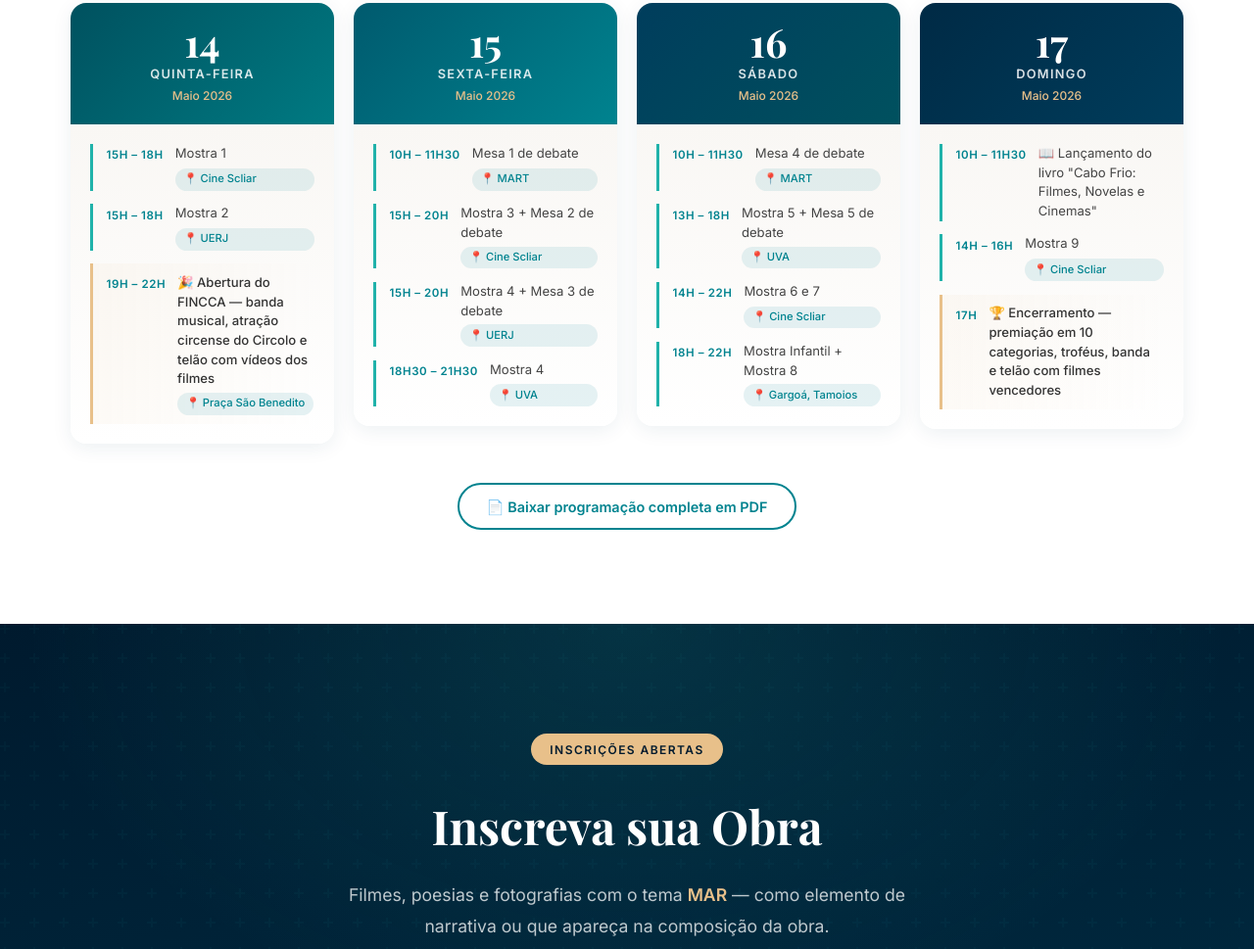
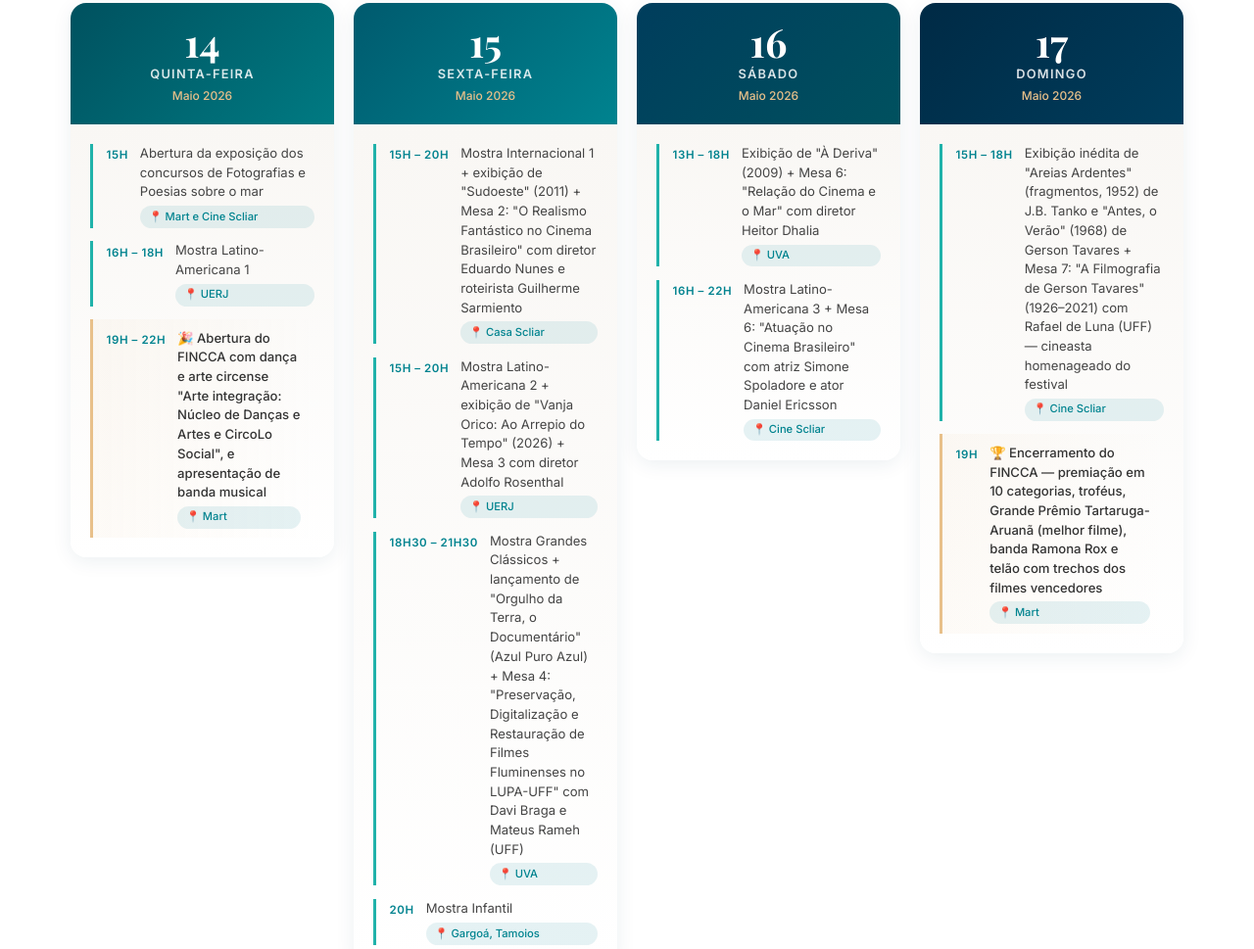
Before and after one commit to ttpap/festival-de-cinema-cabo-frio, a plain HTML site: page index.html in a window 1280 px wide. Shown: the part 2833-3802 px from the top of the page at 98% size. Drawn offline with nearby package versions, Linux system fonts and the light colour scheme.

Commit message:
Atualiza programação FINCCA 2026 e troca link do edital
- Substitui programação genérica pela grade oficial dos 4 dias (14–17 maio)
  com descrições completas, horários e locais corretos
- Troca link do edital para Google Drive (novo PDF oficial)
- Corrige serve.js para ler porta via variável de ambiente PORT

Co-Authored-By: Claude Sonnet 4.6 <noreply@anthropic.com>

```diff
--- a/index.html
+++ b/index.html
@@ -1518,19 +1518,19 @@
                     </div>
                     <div class="prog-events">
                         <div class="prog-event">
-                            <div class="prog-event-time">15h – 18h</div>
-                            <div class="prog-event-desc">Mostra 1</div>
-                            <a class="prog-venue" href="https://www.google.com/maps/search/?api=1&query=Casa+Scliar+Rua+Marechal+Floriano+253+Cabo+Frio+RJ" target="_blank" rel="noopener">📍 Cine Scliar</a>
+                            <div class="prog-event-time">15h</div>
+                            <div class="prog-event-desc">Abertura da exposição dos concursos de Fotografias e Poesias sobre o mar</div>
+                            <a class="prog-venue" href="https://www.google.com/maps/search/?api=1&query=MART+Museu+Arte+Religiosa+Tradicional+Largo+Santo+Antonio+Cabo+Frio" target="_blank" rel="noopener">📍 Mart e Cine Scliar</a>
                         </div>
                         <div class="prog-event">
-                            <div class="prog-event-time">15h – 18h</div>
-                            <div class="prog-event-desc">Mostra 2</div>
+                            <div class="prog-event-time">16h – 18h</div>
+                            <div class="prog-event-desc">Mostra Latino-Americana 1</div>
                             <a class="prog-venue" href="https://www.google.com/maps/search/?api=1&query=UERJ+Campus+Cabo+Frio+Rua+Arizio+Gomes+da+Costa+186" target="_blank" rel="noopener">📍 UERJ</a>
                         </div>
                         <div class="prog-event highlight">
                             <div class="prog-event-time">19h – 22h</div>
-                            <div class="prog-event-desc">🎉 Abertura do FINCCA — banda musical, atração circense do Circolo e telão com vídeos dos filmes</div>
-                            <a class="prog-venue" href="https://www.google.com/maps/search/?api=1&query=Largo+Sao+Benedito+Passagem+Cabo+Frio+RJ" target="_blank" rel="noopener">📍 Praça São Benedito</a>
+                            <div class="prog-event-desc">🎉 Abertura do FINCCA com dança e arte circense "Arte integração: Núcleo de Danças e Artes e CircoLo Social", e apresentação de banda musical</div>
+                            <a class="prog-venue" href="https://www.google.com/maps/search/?api=1&query=MART+Museu+Arte+Religiosa+Tradicional+Largo+Santo+Antonio+Cabo+Frio" target="_blank" rel="noopener">📍 Mart</a>
                         </div>
                     </div>
                 </div>
@@ -1544,24 +1544,24 @@
                     </div>
                     <div class="prog-events">
                         <div class="prog-event">
-                            <div class="prog-event-time">10h – 11h30</div>
-                            <div class="prog-event-desc">Mesa 1 de debate</div>
-                            <a class="prog-venue" href="https://www.google.com/maps/search/?api=1&query=MART+Museu+Arte+Religiosa+Tradicional+Largo+Santo+Antonio+Cabo+Frio" target="_blank" rel="noopener">📍 MART</a>
+                            <div class="prog-event-time">15h – 20h</div>
+                            <div class="prog-event-desc">Mostra Internacional 1 + exibição de "Sudoeste" (2011) + Mesa 2: "O Realismo Fantástico no Cinema Brasileiro" com diretor Eduardo Nunes e roteirista Guilherme Sarmiento</div>
+                            <a class="prog-venue" href="https://www.google.com/maps/search/?api=1&query=Casa+Scliar+Rua+Marechal+Floriano+253+Cabo+Frio+RJ" target="_blank" rel="noopener">📍 Casa Scliar</a>
                         </div>
                         <div class="prog-event">
                             <div class="prog-event-time">15h – 20h</div>
-                            <div class="prog-event-desc">Mostra 3 + Mesa 2 de debate</div>
-                            <a class="prog-venue" href="https://www.google.com/maps/search/?api=1&query=Casa+Scliar+Rua+Marechal+Floriano+253+Cabo+Frio+RJ" target="_blank" rel="noopener">📍 Cine Scliar</a>
-                        </div>
-                        <div class="prog-event">
-                            <div class="prog-event-time">15h – 20h</div>
-                            <div class="prog-event-desc">Mostra 4 + Mesa 3 de debate</div>
+                            <div class="prog-event-desc">Mostra Latino-Americana 2 + exibição de "Vanja Orico: Ao Arrepio do Tempo" (2026) + Mesa 3 com diretor Adolfo Rosenthal</div>
                             <a class="prog-venue" href="https://www.google.com/maps/search/?api=1&query=UERJ+Campus+Cabo+Frio+Rua+Arizio+Gomes+da+Costa+186" target="_blank" rel="noopener">📍 UERJ</a>
                         </div>
                         <div class="prog-event">
                             <div class="prog-event-time">18h30 – 21h30</div>
-                            <div class="prog-event-desc">Mostra 4</div>
+                            <div class="prog-event-desc">Mostra Grandes Clássicos + lançamento de "Orgulho da Terra, o Documentário" (Azul Puro Azul) + Mesa 4: "Preservação, Digitalização e Restauração de Filmes Fluminenses no LUPA-UFF" com Davi Braga e Mateus Rameh (UFF)</div>
                             <a class="prog-venue" href="https://www.google.com/maps/search/?api=1&query=UVA+Universidade+Veiga+de+Almeida+Estrada+Perynas+Cabo+Frio" target="_blank" rel="noopener">📍 UVA</a>
+                        </div>
+                        <div class="prog-event">
+                            <div class="prog-event-time">20h</div>
+                            <div class="prog-event-desc">Mostra Infantil</div>
+                            <a class="prog-venue" href="https://www.google.com/maps/search/?api=1&query=Bosque+Gargoa+Tamoios+Cabo+Frio+RJ" target="_blank" rel="noopener">📍 Gargoá, Tamoios</a>
                         </div>
                     </div>
                 </div>
@@ -1575,24 +1575,14 @@
                     </div>
                     <div class="prog-events">
                         <div class="prog-event">
-                            <div class="prog-event-time">10h – 11h30</div>
-                            <div class="prog-event-desc">Mesa 4 de debate</div>
-                            <a class="prog-venue" href="https://www.google.com/maps/search/?api=1&query=MART+Museu+Arte+Religiosa+Tradicional+Largo+Santo+Antonio+Cabo+Frio" target="_blank" rel="noopener">📍 MART</a>
+                            <div class="prog-event-time">13h – 18h</div>
+                            <div class="prog-event-desc">Exibição de "À Deriva" (2009) + Mesa 6: "Relação do Cinema e o Mar" com diretor Heitor Dhalia</div>
+                            <a class="prog-venue" href="https://www.google.com/maps/search/?api=1&query=UVA+Universidade+Veiga+de+Almeida+Estrada+Perynas+Cabo+Frio" target="_blank" rel="noopener">📍 UVA</a>
                         </div>
                         <div class="prog-event">
-                            <div class="prog-event-time">13h – 18h</div>
-                            <div class="prog-event-desc">Mostra 5 + Mesa 5 de debate</div>
-                            <a class="prog-venue" href="https://www.google.com/maps/search/?api=1&query=UVA+Universidade+Veiga+de+Almeida+Estrada+Perynas+Cabo+Frio" target="_blank" rel="noopener">📍 UVA</a>
-                        </div>
-                        <div class="prog-event">
-                            <div class="prog-event-time">14h – 22h</div>
-                            <div class="prog-event-desc">Mostra 6 e 7</div>
+                            <div class="prog-event-time">16h – 22h</div>
+                            <div class="prog-event-desc">Mostra Latino-Americana 3 + Mesa 6: "Atuação no Cinema Brasileiro" com atriz Simone Spoladore e ator Daniel Ericsson</div>
                             <a class="prog-venue" href="https://www.google.com/maps/search/?api=1&query=Casa+Scliar+Rua+Marechal+Floriano+253+Cabo+Frio+RJ" target="_blank" rel="noopener">📍 Cine Scliar</a>
-                        </div>
-                        <div class="prog-event">
-                            <div class="prog-event-time">18h – 22h</div>
-                            <div class="prog-event-desc">Mostra Infantil + Mostra 8</div>
-                            <a class="prog-venue" href="https://www.google.com/maps/search/?api=1&query=Bosque+Gargoa+Tamoios+Cabo+Frio+RJ" target="_blank" rel="noopener">📍 Gargoá, Tamoios</a>
                         </div>
                     </div>
                 </div>
@@ -1606,17 +1596,14 @@
                     </div>
                     <div class="prog-events">
                         <div class="prog-event">
-                            <div class="prog-event-time">10h – 11h30</div>
-                            <div class="prog-event-desc">📖 Lançamento do livro "Cabo Frio: Filmes, Novelas e Cinemas"</div>
-                        </div>
-                        <div class="prog-event">
-                            <div class="prog-event-time">14h – 16h</div>
-                            <div class="prog-event-desc">Mostra 9</div>
+                            <div class="prog-event-time">15h – 18h</div>
+                            <div class="prog-event-desc">Exibição inédita de "Areias Ardentes" (fragmentos, 1952) de J.B. Tanko e "Antes, o Verão" (1968) de Gerson Tavares + Mesa 7: "A Filmografia de Gerson Tavares" (1926–2021) com Rafael de Luna (UFF) — cineasta homenageado do festival</div>
                             <a class="prog-venue" href="https://www.google.com/maps/search/?api=1&query=Casa+Scliar+Rua+Marechal+Floriano+253+Cabo+Frio+RJ" target="_blank" rel="noopener">📍 Cine Scliar</a>
                         </div>
                         <div class="prog-event highlight">
-                            <div class="prog-event-time">17h</div>
-                            <div class="prog-event-desc">🏆 Encerramento — premiação em 10 categorias, troféus, banda e telão com filmes vencedores</div>
+                            <div class="prog-event-time">19h</div>
+                            <div class="prog-event-desc">🏆 Encerramento do FINCCA — premiação em 10 categorias, troféus, Grande Prêmio Tartaruga-Aruanã (melhor filme), banda Ramona Rox e telão com trechos dos filmes vencedores</div>
+                            <a class="prog-venue" href="https://www.google.com/maps/search/?api=1&query=MART+Museu+Arte+Religiosa+Tradicional+Largo+Santo+Antonio+Cabo+Frio" target="_blank" rel="noopener">📍 Mart</a>
                         </div>
                     </div>
                 </div>
@@ -1669,7 +1656,7 @@
                 </div>
 
                 <div class="edital-actions">
-                    <a href="chamamento-fincca-2026.pdf" download class="edital-cta edital-cta--download">
+                    <a href="https://drive.google.com/file/d/1AHnpoCwooUlbiivldLNR07sC8yx9_qvS/view?usp=sharing" target="_blank" rel="noopener" class="edital-cta edital-cta--download">
                         📄 Baixar Edital Completo
                     </a>
                     <a href="https://festhome.com/f/10267" target="_blank" rel="noopener"><img alt="Submeter seu filme" src="https://festhomedocs.com/img/logos/buttons/festhome_white_big.png"></a>
--- a/serve.js
+++ b/serve.js
@@ -2,7 +2,7 @@ const http = require('http');
 const fs = require('fs');
 const path = require('path');
 
-const PORT = parseInt(process.argv[2]) || 8080;
+const PORT = parseInt(process.env.PORT) || parseInt(process.argv[2]) || 8080;
 const ROOT = process.argv[3] || __dirname;
 
 const MIME = {
```
